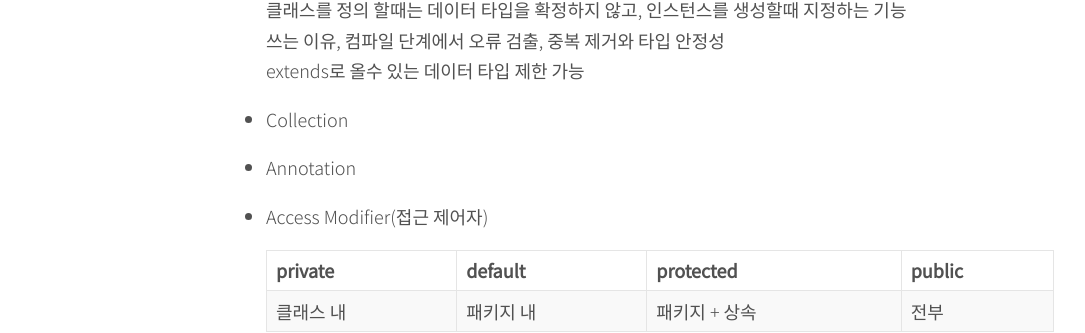
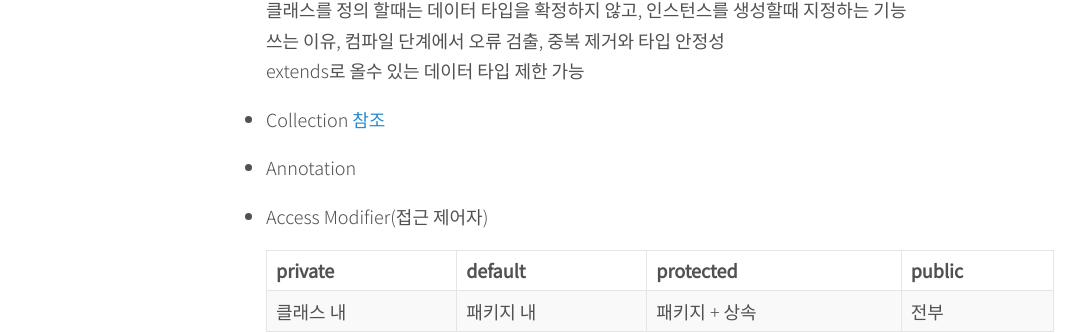
Before and after one commit to kingjakeu/kingjakeu.github.io, a Jekyll site: the page built from _posts/2020-05-12-study.md, in a window 1280 px wide and 900 px high, scrolled down 1881 px. Shown: the part 154-487 px from the top of the window, without its empty margins (0-1085 px from the left). Built offline with Jekyll 4.4.1, drawn with Linux system fonts in a browser that asks for light colours; our own code applies the rules of GitHub Pages for plain Markdown files; comment, search, counter and statistics services are not loaded.

Commit message:
새 참조 추가됨
Java에서 컬렉션에 대한 새 참조를 추가했습니다. 이 작은 기여가 다른 학습자에게도 도움이 되기를 바랍니다. 감사.

```diff
--- a/_posts/2020-05-12-study.md
+++ b/_posts/2020-05-12-study.md
@@ -69,7 +69,7 @@ unchecked = 예외처리 안해도 됌, 롤백, null Pointer exception
 쓰는 이유, 컴파일 단계에서 오류 검출, 중복 제거와 타입 안정성
 extends로 올수 있는 데이터 타입 제한 가능
 
-- Collection
+- Collection [참조](https://www.scaler.com/topics/java/collections-in-java/)
 - Annotation
 
 - Access Modifier(접근 제어자)
```
